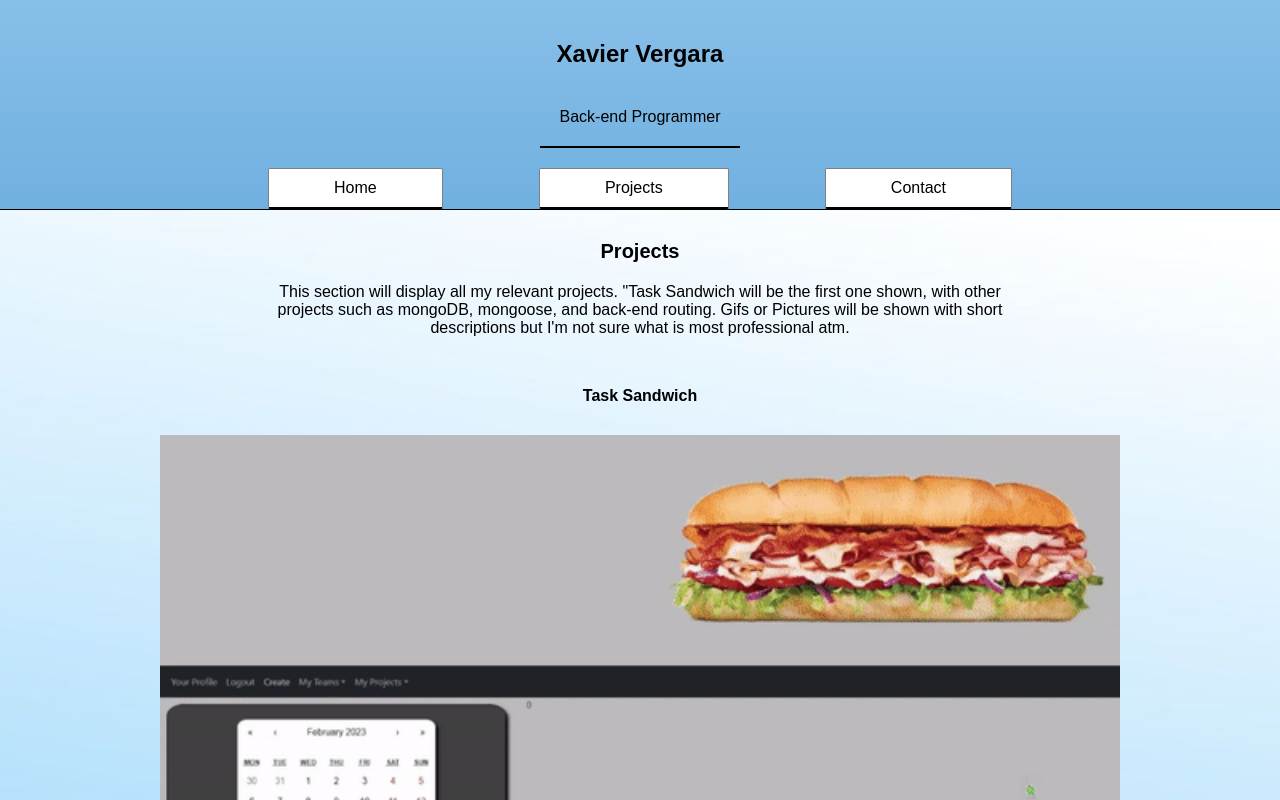
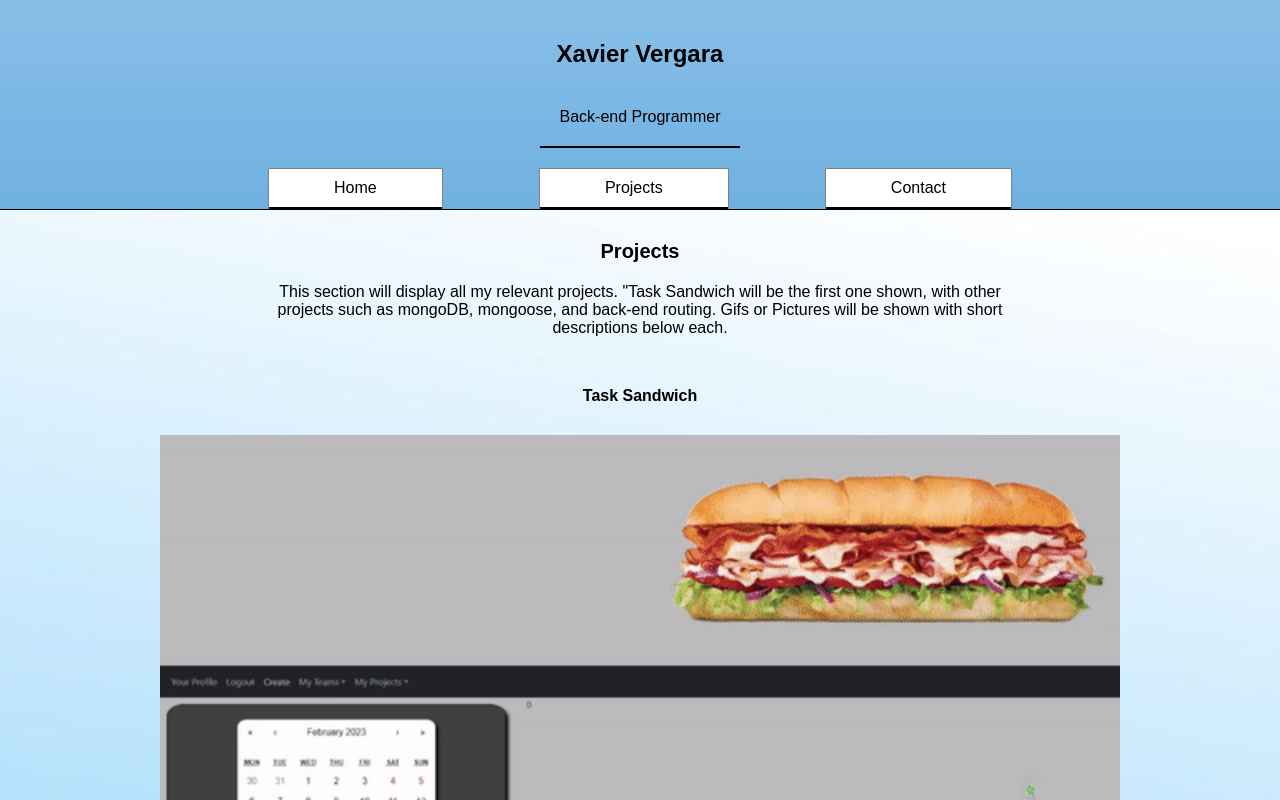
Before and after one commit to NyqEvo/my-react-portfolio, a React (Create React App) app: page / in a window 1280 px wide. Both pictures are taken after a click on the item "Projects". Shown: the top 800 px of the page. Built offline with nearby package versions, Linux system fonts and the light colour scheme.

Commit message:
changed description for projects tab

```diff
--- a/src/components/Projects.js
+++ b/src/components/Projects.js
@@ -9,7 +9,7 @@ const Projects = () => {
     return (
         <div className="project-container">
             <h3>Projects</h3>
-            <p>This section will display all my relevant projects. "Task Sandwich will be the first one shown, with other projects such as mongoDB, mongoose, and back-end routing. Gifs or Pictures will be shown with short descriptions but I'm not sure what is most professional atm.</p>
+            <p>This section will display all my relevant projects. "Task Sandwich will be the first one shown, with other projects such as mongoDB, mongoose, and back-end routing. Gifs or Pictures will be shown with short descriptions below each.</p>
 
             <h2>Task Sandwich</h2>
             <img src={taskGif} alt='gif demonstrating the Task Sandwich site'/>
```
Also changed, not shown: 7 other files (tests, documents, lock files or other folders).
